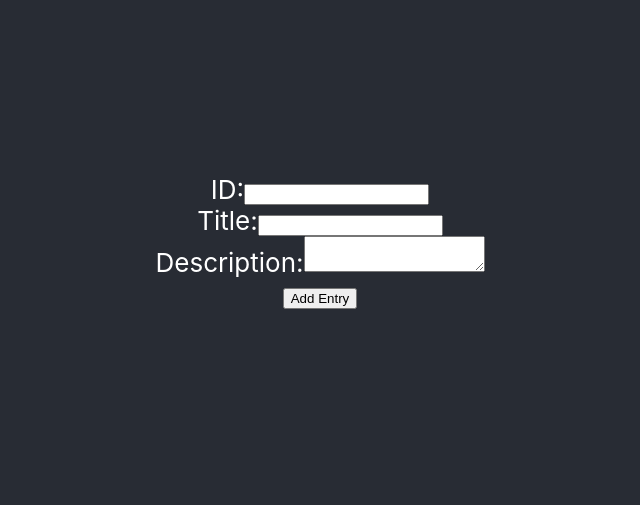
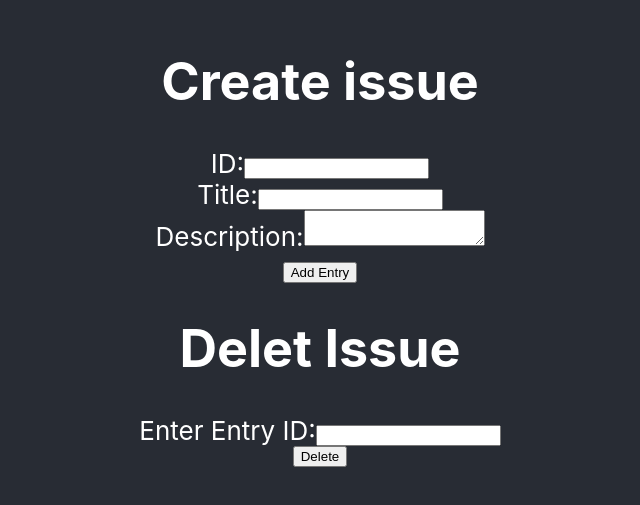
Before and after one commit to vinaykangralkar/sitemate-challenge, a React (Create React App) app: page / in a window 1280 px wide. Shown: the part 159-664 px from the top of the page, without its empty margins (320-960 px from the left). Built offline with nearby package versions, Linux system fonts and the light colour scheme.

Commit message:
added delete api

```diff
--- a/express-server/server.js
+++ b/express-server/server.js
@@ -37,11 +37,12 @@ app.put('/entries/:id', (req, res) => {
 });
 
 // Endpoint for deleting an entry
-app.delete('/entries/:id', (req, res) => {
+app.delete('/delete/:id', (req, res) => {
   const id = parseInt(req.params.id);
 
   entries = entries.filter((entry) => entry.id !== id);
 
+  console.log('Entry deleted:', entries)
   res.json({ message: 'Entry deleted successfully' });
 });
 
--- a/src/App.js
+++ b/src/App.js
@@ -10,6 +10,8 @@ function App() {
     title: '',
     description: '',
   });
+
+  const [entryId, setEntryId] = useState('');
 
   const handleChange = (e) => {
     const { name, value } = e.target;
@@ -25,10 +27,15 @@ function App() {
     setEntry({ id: '', title: '', description: '' });
   };
 
+  const handleDelete = () => {
+    apiService.deleteItem(entryId)
+  }
+
 
   return (
     <div className="App">
       <header className="App-header">
+        <h1>Create issue</h1>
       <form onSubmit={handleSubmit}>
       <label>
         ID:
@@ -47,6 +54,20 @@ function App() {
       <br />
       <button type="submit">Add Entry</button>
       </form>
+
+      <h1>Delet Issue</h1>
+      {/* <button>Delete</button>
+      <input type="text" onChange={(e) => setEntryId(e.target.value)} value={entryId}/> */}
+      <label>
+        Enter Entry ID:
+        <input
+          type="text"
+          value={entryId}
+          onChange={(e) => setEntryId(e.target.value)}
+        />
+      </label>
+      <button onClick={handleDelete}>Delete</button>
+
       </header>
     </div>
   );
--- a/src/apiService.js
+++ b/src/apiService.js
@@ -15,7 +15,7 @@ const apiService = {
 
   readItems: async () => {
     try {
-      const response = await axios.get(`${BASE_URL}/posts`);
+      const response = await axios.get(`${BASE_URL}/read`);
       return response.data;
     } catch (error) {
       console.error('Error reading items:', error);
@@ -25,7 +25,7 @@ const apiService = {
 
   updateItem: async (itemId, updatedItem) => {
     try {
-      const response = await axios.put(`${BASE_URL}/posts/${itemId}`, updatedItem);
+      const response = await axios.put(`${BASE_URL}/update/${itemId}`, updatedItem);
       return response.data;
     } catch (error) {
       console.error('Error updating item:', error);
@@ -35,7 +35,7 @@ const apiService = {
 
   deleteItem: async (itemId) => {
     try {
-      const response = await axios.delete(`${BASE_URL}/posts/${itemId}`);
+      const response = await axios.delete(`${BASE_URL}/delete/${itemId}`);
       return response.data;
     } catch (error) {
       console.error('Error deleting item:', error);
```
